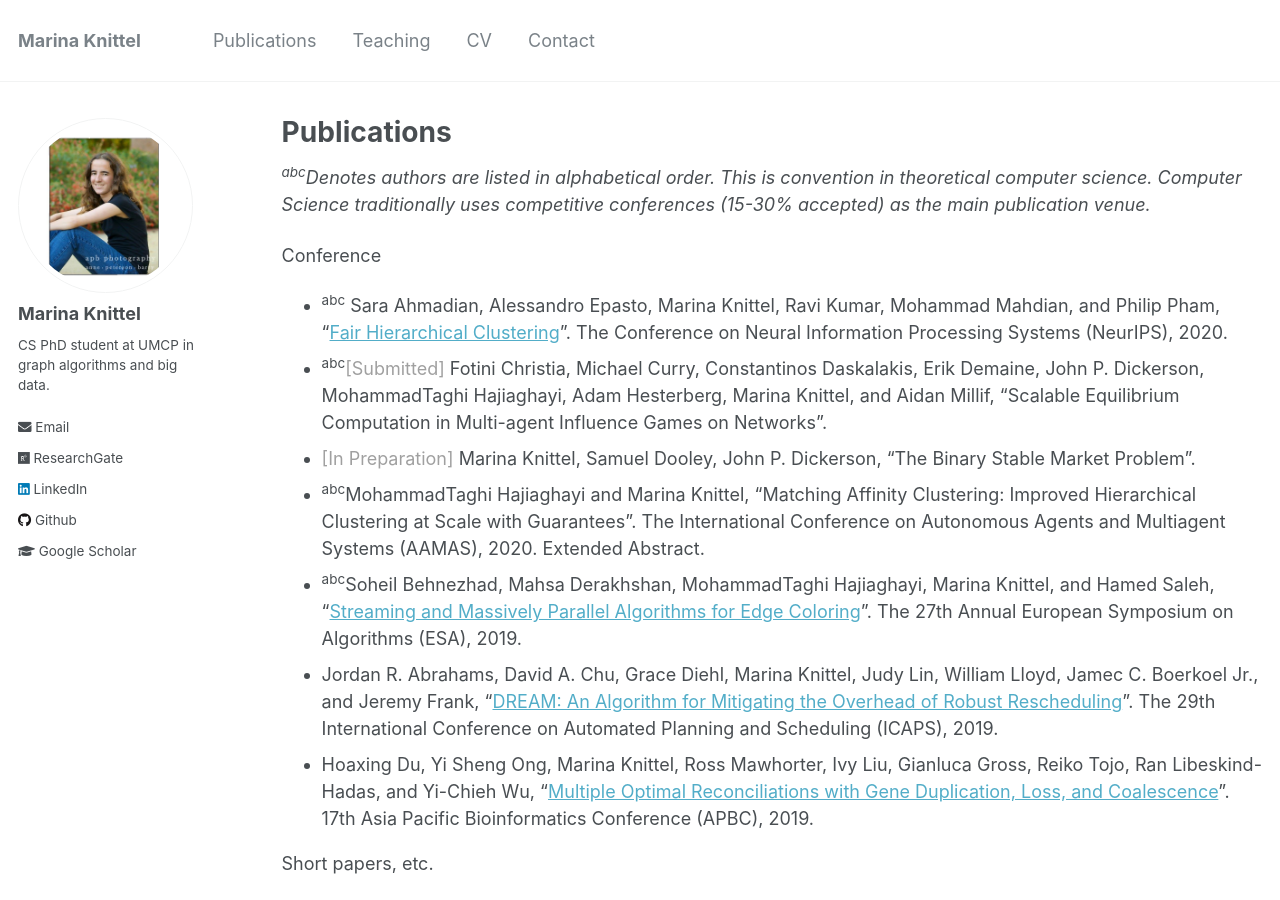
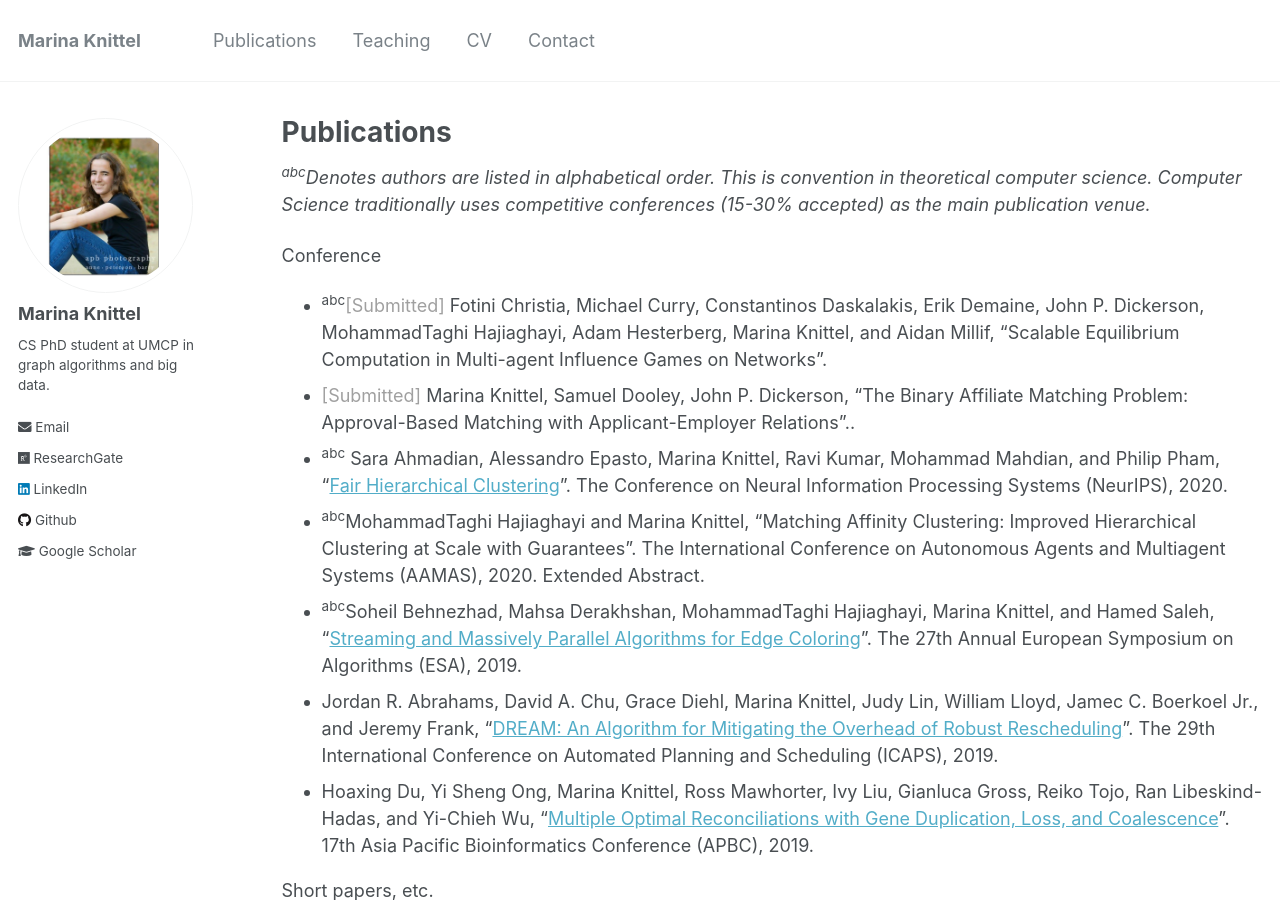
Before and after one commit to mknittel/mknittel.github.io, a Jekyll site: the page built from _pages/publications.md, in a window 1280 px wide and 900 px high. Built offline with Jekyll 4.4.1, drawn with Linux system fonts in a browser that asks for light colours.

Commit message:
Rearranged paper order

```diff
--- a/_pages/publications.md
+++ b/_pages/publications.md
@@ -8,9 +8,9 @@ author_profile: true
 Computer Science traditionally uses competitive conferences (15-30% accepted) as the main publication venue.*
 
 Conference
+* <sup>abc</sup><span style="color:#A0A0A0">[Submitted]</span> Fotini Christia, Michael Curry, Constantinos Daskalakis, Erik Demaine, John P. Dickerson, MohammadTaghi Hajiaghayi, Adam Hesterberg, Marina Knittel, and Aidan Millif, "Scalable Equilibrium Computation in Multi-agent Influence Games on Networks".
+* <span style="color:#A0A0A0">[Submitted]</span> Marina Knittel, Samuel Dooley, John P. Dickerson, "The Binary Affiliate Matching Problem: Approval-Based Matching with Applicant-Employer Relations"..
 * <sup>abc</sup> Sara Ahmadian, Alessandro Epasto, Marina Knittel, Ravi Kumar, Mohammad Mahdian, and Philip Pham, "[Fair Hierarchical Clustering](https://mknittel.github.io/publications/Ahmadian-et-al-NeurIPS-2020)". The Conference on Neural Information Processing Systems (NeurIPS), 2020.
-* <sup>abc</sup><span style="color:#A0A0A0">[Submitted]</span> Fotini Christia, Michael Curry, Constantinos Daskalakis, Erik Demaine, John P. Dickerson, MohammadTaghi Hajiaghayi, Adam Hesterberg, Marina Knittel, and Aidan Millif, "Scalable Equilibrium Computation in Multi-agent Influence Games on Networks".
-* <span style="color:#A0A0A0">[In Preparation]</span> Marina Knittel, Samuel Dooley, John P. Dickerson, "The Binary Stable Market Problem".
 * <sup>abc</sup>MohammadTaghi Hajiaghayi and Marina Knittel, "Matching Affinity Clustering: Improved Hierarchical Clustering at Scale with Guarantees". The International Conference on Autonomous Agents and Multiagent Systems (AAMAS), 2020. Extended Abstract.
 * <sup>abc</sup>Soheil Behnezhad, Mahsa Derakhshan, MohammadTaghi Hajiaghayi, Marina Knittel, and Hamed Saleh, "[Streaming and Massively Parallel Algorithms for Edge Coloring](https://mknittel.github.io/publications/Behnezhad-et-al-ESA-2019)". The 27th Annual European Symposium on Algorithms (ESA), 2019.
 * Jordan R. Abrahams, David A. Chu, Grace Diehl, Marina Knittel, Judy Lin, William Lloyd, Jamec C. Boerkoel Jr., and Jeremy Frank, "[DREAM: An Algorithm for Mitigating the Overhead of Robust Rescheduling](https://mknittel.github.io/publications/Abrahams-et-al-ICAPS-2019)". The 29th International Conference on Automated Planning and Scheduling (ICAPS), 2019.
```
Also changed, not shown: _pages/about.md (+1 -1 lines).
